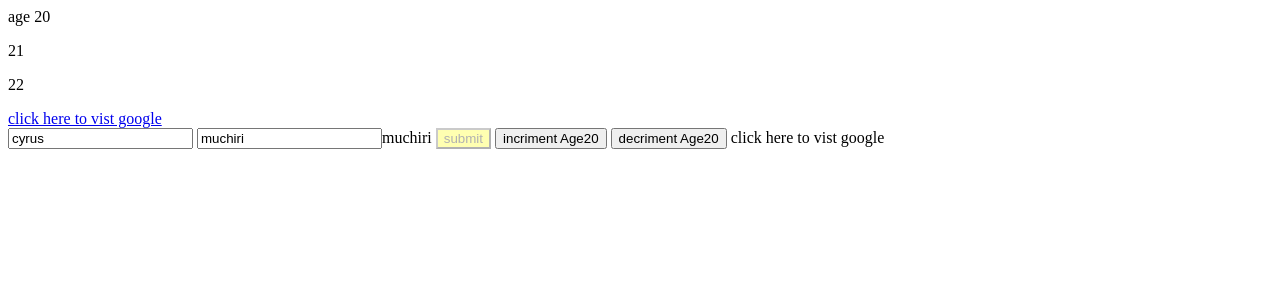
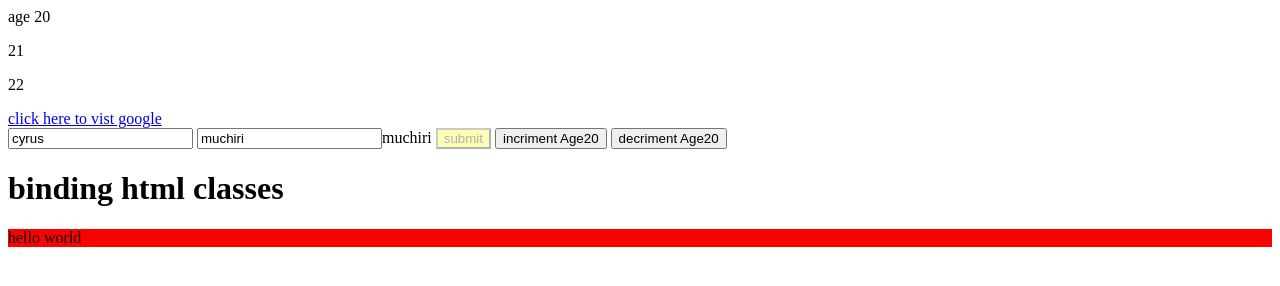
Before and after one commit to cyrus-muchiri-warue/VueJs, a plain HTML site: page index.html in a window 1280 px wide. Drawn offline with nearby package versions, Linux system fonts and the light colour scheme.

Commit message:
handlered Binding-HTML-Classes

```diff
--- a/css/styles.css
+++ b/css/styles.css
@@ -4,3 +4,6 @@
 .btn-success{
     opacity: 0.3;
 }
+.active{
+    background-color: red;
+}
--- a/index.html
+++ b/index.html
@@ -28,8 +28,10 @@
            <button type="submit" v-on:click="age--">decriment Age{{age}}</button>
 
            <!--dynamic attribute-->
-           <a v-bind:[attributeName]="link"> click here to vist google </a>
 
+           <br>
+           <h1>binding html classes</h1>
+           <div v-bind:class="{ active: isActive }">hello world</div>
 
 
 
--- a/js/styles.js
+++ b/js/styles.js
@@ -6,7 +6,8 @@ $var = new Vue(
             last: 'muchiri',
             age: 20,
             link: "https://google.com",
-            attributeName:"href"
+            attributeName: "href",
+            isActive:"true"
         },
         methods: {
             addAge: function (params) {
```
